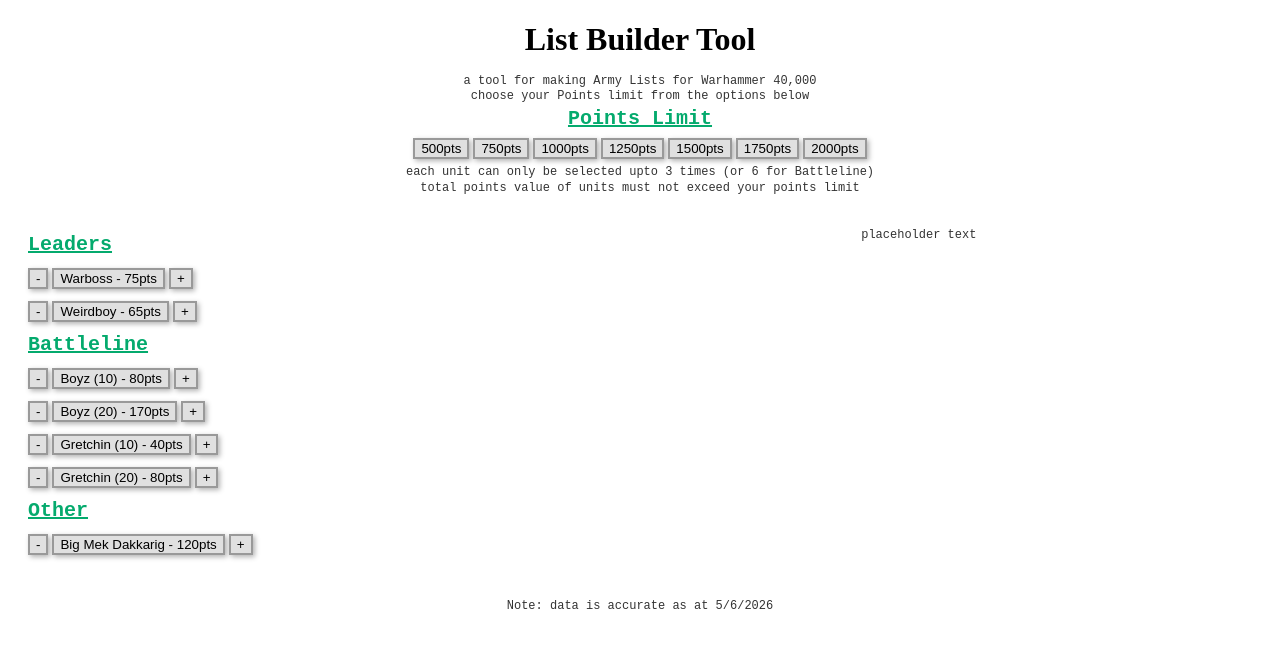
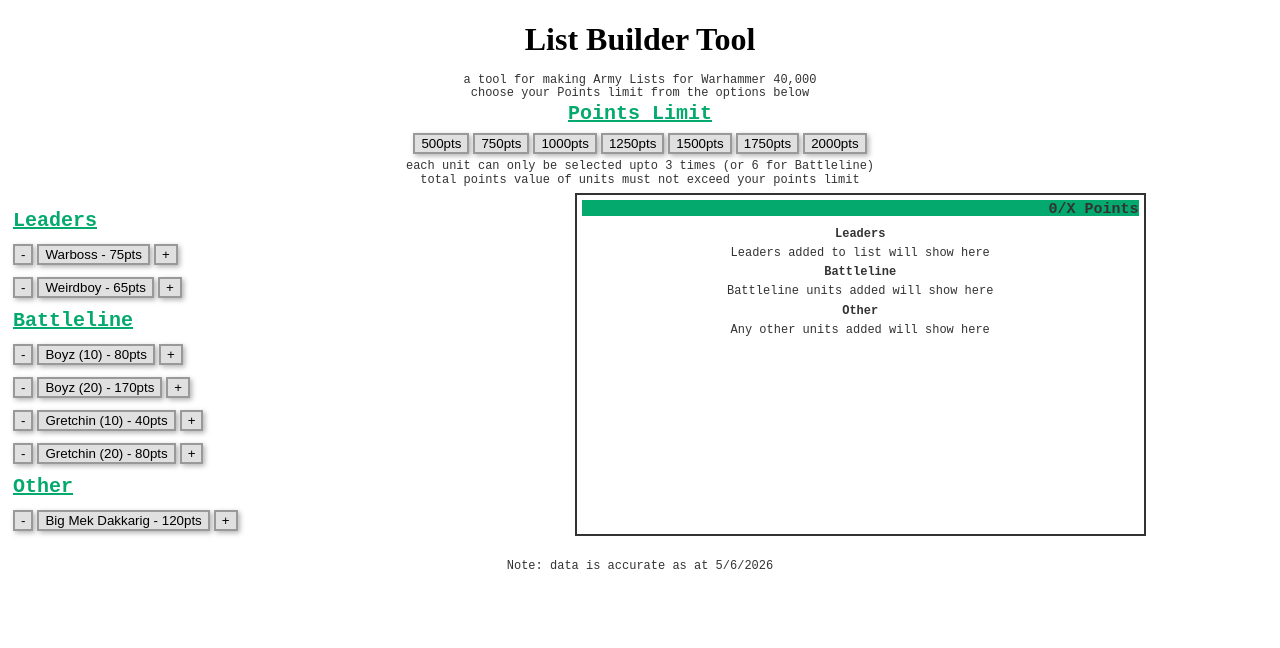
Before and after one commit to JDragonM32/Assessment-2, a Flask app: page /builder in a window 1280 px wide. Shown: the part 55-703 px from the top of the page. Run offline with Flask 3, Linux system fonts and the light colour scheme.

Commit message:
builder page layout, dictionaries added

```diff
--- a/app.py
+++ b/app.py
@@ -36,3 +36,15 @@
         except Exception as e:
             result = "error"
     return render_template('calculator.html', result=result)
+
+#units
+#Leaders
+Warboss = {"name": "Warboss", "num": "1", "points": 75}
+Weirdboy = {"name": "Weirdboy", "num": "1", "points": 65}
+#Battleline
+Boyz10 = {"name": "Boyz", "num": "10", "points": 80}
+Boyz20 = {"name": "Boyz", "num": "20", "points": 170}
+Gretchin10 = {"name": "Gretchin", "num": "10", "points": 40}
+Gretchin20 = {"name": "Gretchin", "num": "20", "points": 80}
+#Other
+Dakkarig = {"name": "Big Mek Dakkarig", "num": "1", "points": 120}
--- a/static/css/style.css
+++ b/static/css/style.css
@@ -54,20 +54,23 @@
     display: flex;
     align-content: center;
     width: 90%;
-    height: auto;
+    height: 75%;
 }
 .page {
     flex: 1;
     display: flex;
     flex-direction: column;
-    padding: 20px;
+    padding: 5px;
 }
 .leftpage {
-    align-items: start;
+    align-content: start;
     text-align: left;
 }
 .rightpage {
-    align-items: end;
+    border-style: solid;
+    border-width: 2px;
+    border-color: #333;
+    align-content: end;
     text-align: right;
 }
 .units-box {
@@ -89,10 +92,14 @@
 
 .outputbox {
     display: flex;
-    width: 50%;
+    width: 100%;
     height: 75%;
-    align-items: right;
-    border: 5px #333;
+}
+.pointsbar {
+    background: #04AA6D;
+    text-align: right;
+    width: 100%;
+    line-height: 1;
 }
 
 h1 {
@@ -119,7 +126,22 @@
     color: #333;
     font-family: 'Courier New', Courier, monospace;
     font-size: 12px;
-    line-height: 0.3;
+    line-height: 0.1;
+}
+p1 {
+    text-align: right;
+    color: #333;
+    font-family: 'Courier New', Courier, monospace;
+    font-weight: bold;
+    font-size: 15px;
+    line-height: 0.5;
+}
+p2 {
+    text-align: center;
+    color: #333;
+    font-family: 'Courier New', Courier, monospace;
+    font-size: 12px;
+    line-height: 0.1;
 }
 
 .calculator {
--- a/templates/builder.html
+++ b/templates/builder.html
@@ -71,9 +71,22 @@
             </div>
 
             <div class="page rightpage">
-                <div class="outputbox">
-                    <p>placeholder text</p>
+                <div class="pointsbar">
+                    <p1>0/X Points</p1>
                 </div>
+                    <br>
+                    <p2><b>Leaders</b></p2>
+                    <br>
+                    <p2>Leaders added to list will show here</p2>
+                    <br>
+                    <p2><b>Battleline</b></p2>
+                    <br>
+                    <p2>Battleline units added will show here</p2>
+                    <br>
+                    <p2><b>Other</b></p2>
+                    <br>
+                    <p2>Any other units added will show here</p2>
+                    <br>
             </div>
         </div>
         {% endblock %}
```
